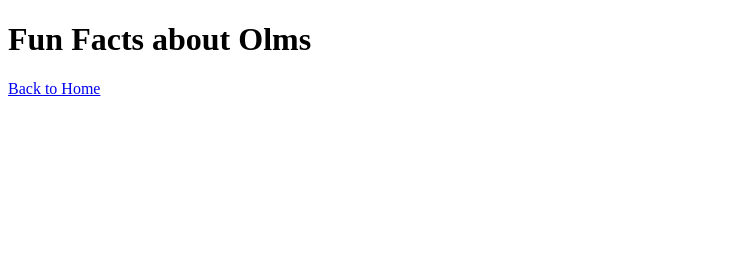
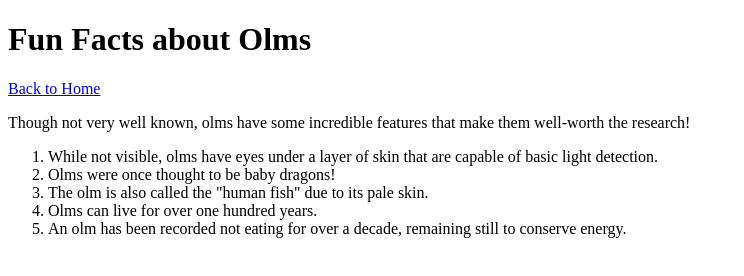
Before and after one commit to Brink-Chuck/OlmSite, a plain HTML site: page page2.html in a window 1280 px wide. Shown: the whole page, without its empty margins (0-744 px from the left). Drawn offline with Linux system fonts and the light colour scheme.

Commit message:
Added comments to first page and drafted second page of fun facts.

```diff
--- a/page2.html
+++ b/page2.html
@@ -4,7 +4,29 @@
     <title>More About Olms</title>
   </head>
   <body>
+    <!-- main page heading -->
     <h1>Fun Facts about Olms</h1>
+    <!-- internal link to return to front page -->
     <a href="index.html">Back to Home</a>
+
+    <!-- paragraph text introducing the topic -->
+    <p>Though not very well known, olms have some incredible
+        features that make them well-worth the research!</p>
+
+    <!-- ordered lisit of fun facts about olms -->
+    <ol>
+        <li>While not visible, olms have eyes under a layer
+            of skin that are capable of basic light detection.
+        </li>
+        <li>Olms were once thought to be baby dragons!</li>
+        <li>The olm is also called the "human fish" due to its
+            pale skin.
+        </li>
+        <li>Olms can live for over one hundred years.</li>
+        <li>An olm has been recorded not eating for over a decade,
+            remaining still to conserve energy.
+        </li>
+    </ol>
+
   </body>
 </html>
```
Also changed, not shown: index.html (+18 -2 lines).
